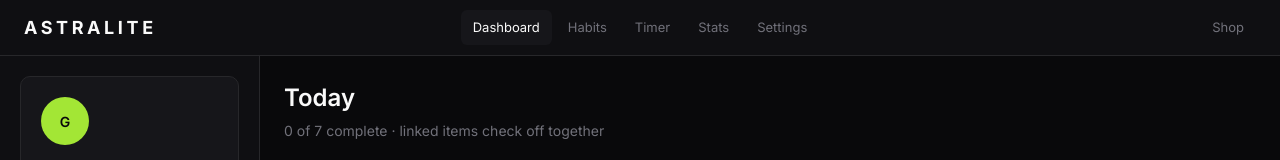
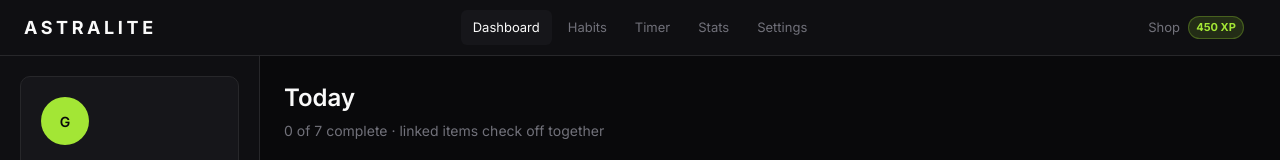
Before and after one commit to aaronzha9779/Astralite, a React (Vite) app: page / in a window 1280 px wide. Shown: the top 160 px of the page. Built offline with nearby package versions, Linux system fonts and the light colour scheme.

Commit message:
added shop xp to topDash

```diff
--- a/src/components/Header.css
+++ b/src/components/Header.css
@@ -81,3 +81,19 @@
     justify-content: flex-end;
   }
 }
+
+.header__shop-btn {
+  display: inline-flex;
+  align-items: center;
+  gap: 0.5rem;
+}
+
+.header__shop-xp {
+  padding: 0.125rem 0.45rem;
+  border-radius: 999px;
+  font-size: 0.6875rem;
+  font-weight: 700;
+  color: var(--accent);
+  background: color-mix(in srgb, var(--accent) 14%, transparent);
+  border: 1px solid color-mix(in srgb, var(--accent) 28%, transparent);
+}
--- a/src/components/Header.tsx
+++ b/src/components/Header.tsx
@@ -5,6 +5,7 @@ type HeaderProps = {
   mainNavItems: NavItem[]
   shopNavItem: NavItem
   activeNavId: string
+  availableXp: number
   onNavClick: (id: string) => void
 }
 
@@ -12,6 +13,7 @@ export function Header({
   mainNavItems,
   shopNavItem,
   activeNavId,
+  availableXp,
   onNavClick,
 }: HeaderProps) {
   return (
@@ -39,7 +41,8 @@ export function Header({
           className={`header__nav-btn header__shop-btn${activeNavId === shopNavItem.id ? ' header__nav-btn--active' : ''}`}
           onClick={() => onNavClick(shopNavItem.id)}
         >
-          {shopNavItem.label}
+          <span>{shopNavItem.label}</span>
+          <span className="header__shop-xp">{availableXp} XP</span>
         </button>
       </div>
     </header>
--- a/src/components/Layout.tsx
+++ b/src/components/Layout.tsx
@@ -118,6 +118,7 @@ export function Layout() {
         mainNavItems={mainNavItems}
         shopNavItem={shopNavItem}
         activeNavId={activeNavId}
+        availableXp={profile.availableXp}
         onNavClick={setActiveNavId}
       />
       <div className="layout__body">
```
Also changed, not shown: 1 other file (tests, documents, lock files or other folders).
